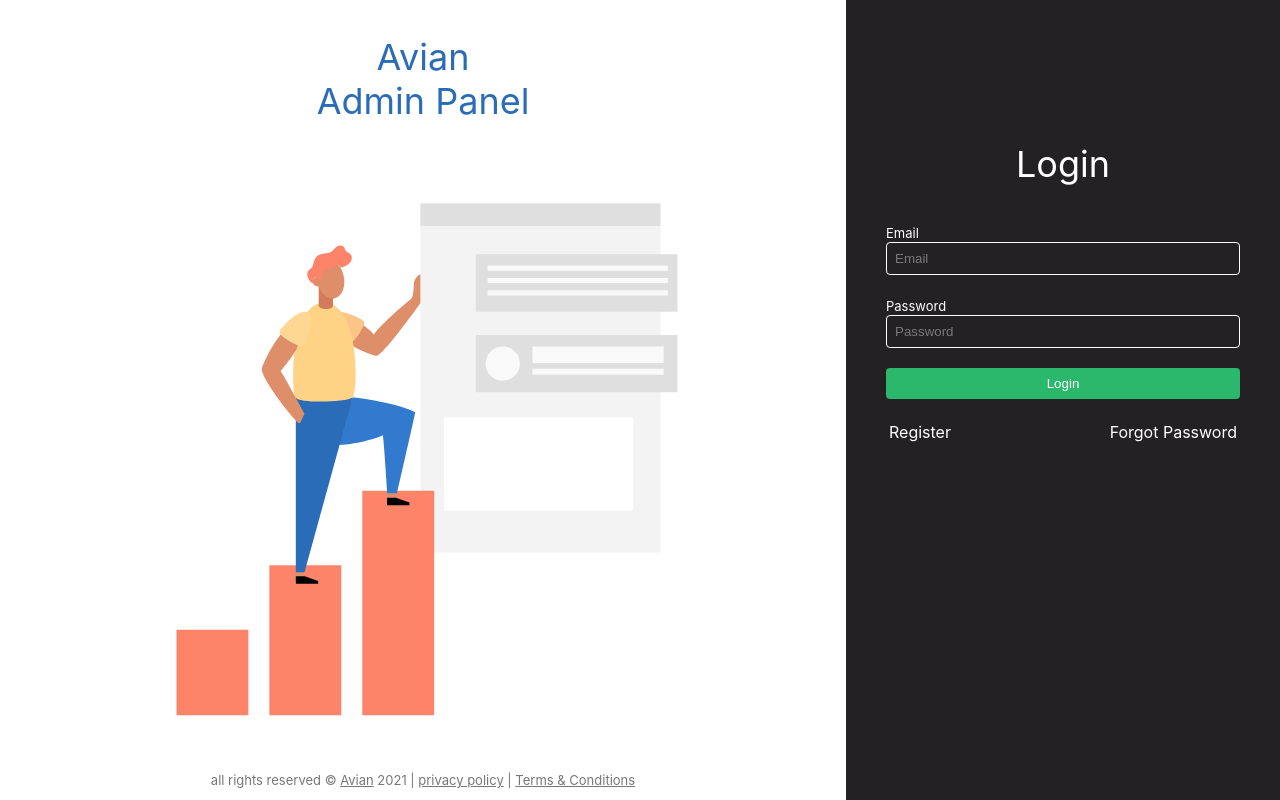
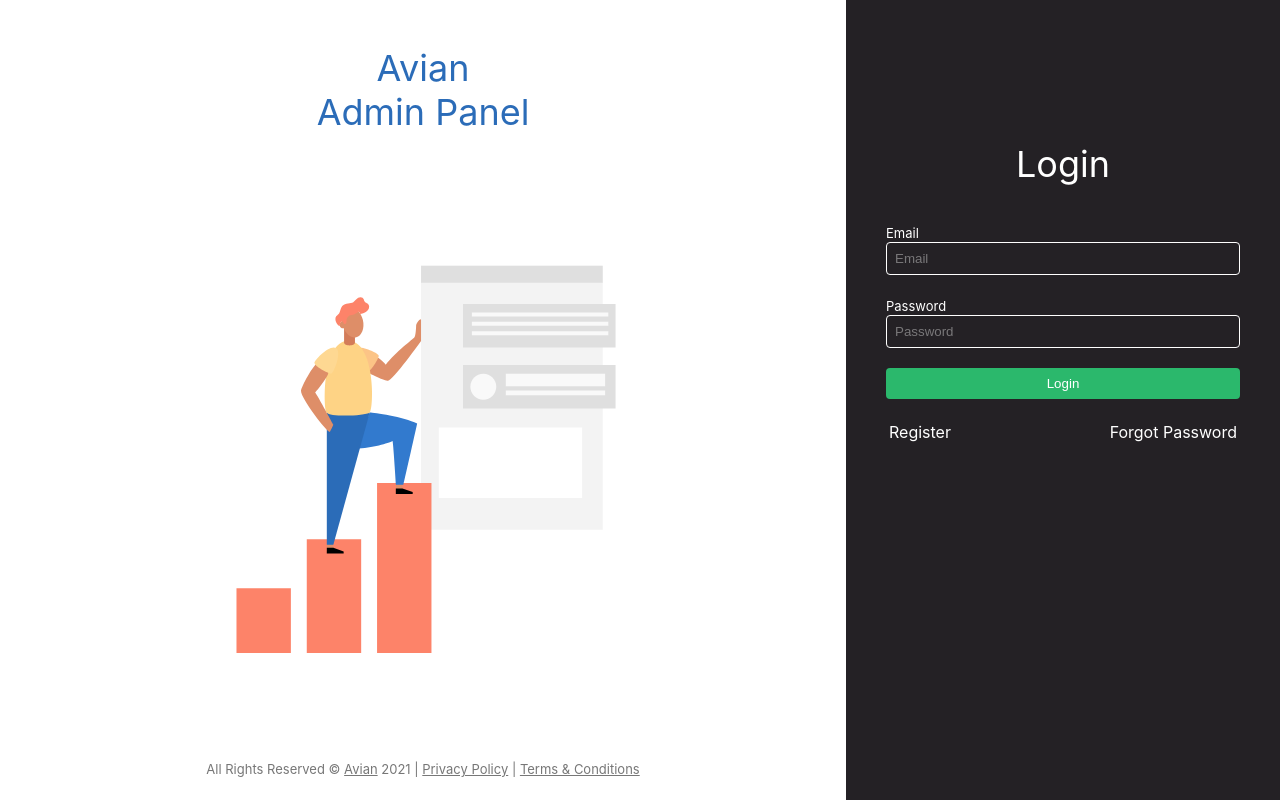
Before and after one commit to tharukaCodeWorks/react-redux-auth-boilerplate, a React (Create React App) app: page /auth/login in a window 1280 px wide. Built offline with nearby package versions, Linux system fonts and the light colour scheme.

Commit message:
Fixing credits bar CSS

```diff
--- a/src/components/AuthLayout.css
+++ b/src/components/AuthLayout.css
@@ -11,6 +11,7 @@
     justify-content: center;
     align-items: center;
     padding: 10px;
+
 }
 
 .auth-right {
@@ -31,6 +32,7 @@
     text-align: center;
     color: rgb(119, 119, 119);
     font-size: small;
+    /* position: absolute; */
 }
 
 .slug{
--- a/src/components/AuthLayout.js
+++ b/src/components/AuthLayout.js
@@ -8,8 +8,8 @@ const AuthLayout = (props) =>{
 
             <div className="auth-left">
                 <p className="slug">Avian<br /> Admin Panel</p>
-                <img src={authSvg}/>
-                <p className="credit">all rights reserved &#169; <a href="#" target="blank" className="teachmeit-link">Avian</a> 2021 | <a href="#" target="blank">privacy policy</a> | <a href="#" target="blank">Terms & Conditions</a></p>
+                <img src={authSvg} style={{width:"55%"}}/>
+                <p className="credit">All Rights Reserved &#169; <a href="#" target="blank" className="teachmeit-link">Avian</a> 2021 | <a href="#" target="blank">Privacy Policy</a> | <a href="#" target="blank">Terms & Conditions</a></p>
             </div>
 
             <div className="auth-right">
```
